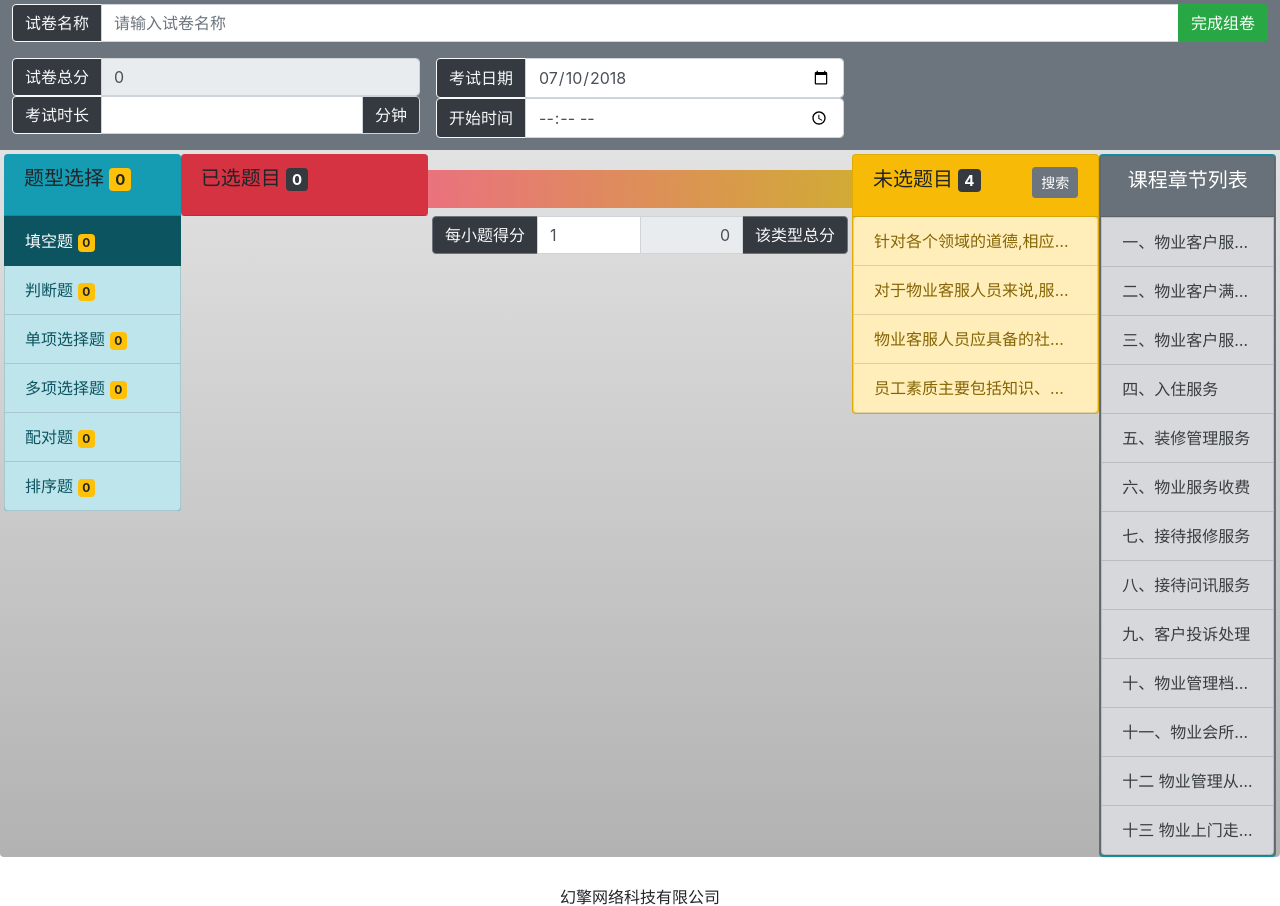
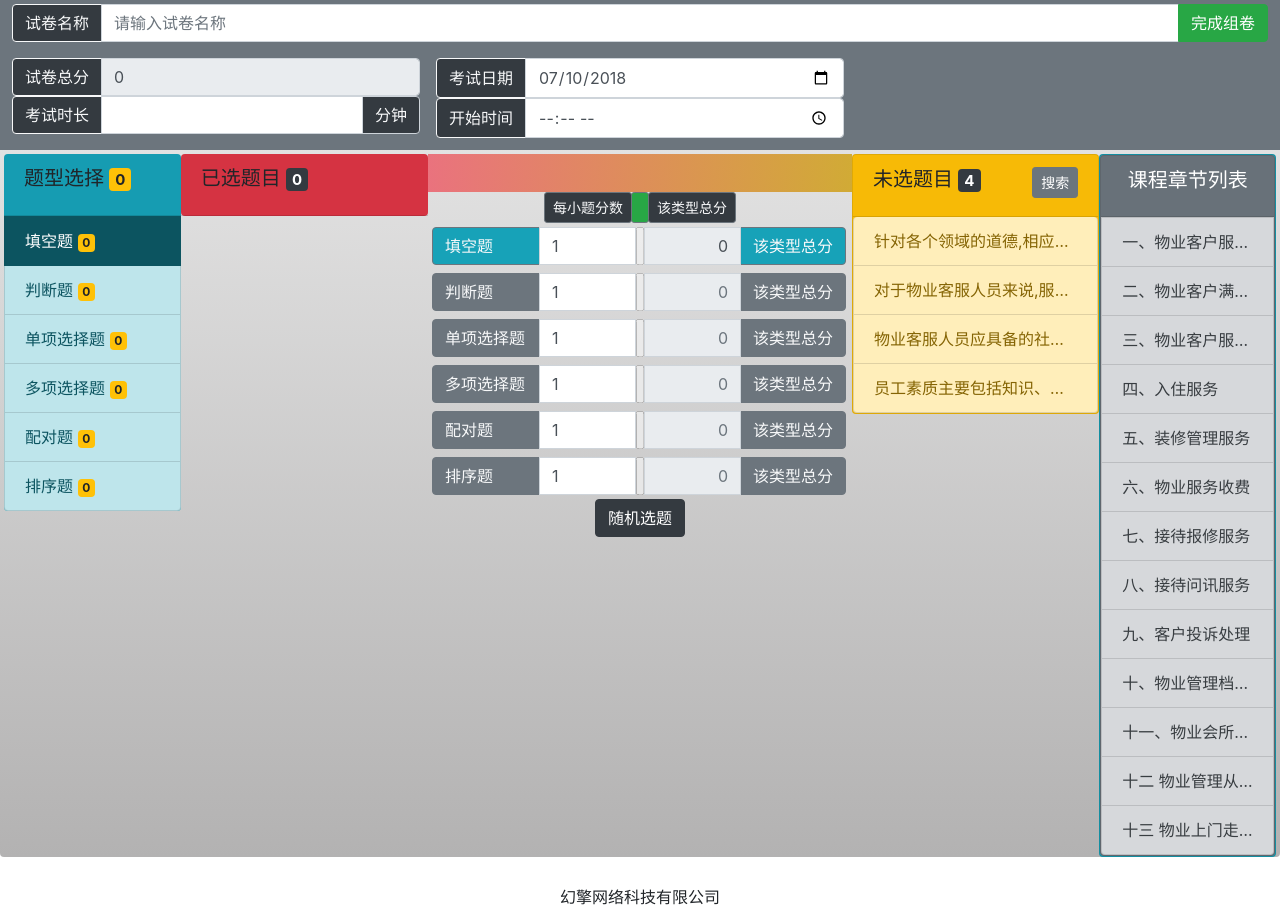
Before and after one commit to ChopinNocture/Python_WebFrame_Std, a Django app: page /course/exam/editor/ in a window 1280 px wide. Shown: the part 56-962 px from the top of the page. Run offline with Django 3.2, Linux system fonts and the light colour scheme; data comes from the database, SQL or seed files in the repository; some libraries are stand-ins or nearby versions.

Commit message:
随机选题

```diff
--- a/EduSite/Statics/css/edu/teacher.css
+++ b/EduSite/Statics/css/edu/teacher.css
@@ -54,6 +54,6 @@
 }
 
 .btn_left_right {
-    transition-property: color, background, left;
+    transition-property: color, background, left, width;
     transition-duration: 0.5s;
 }
--- a/EduSite/Statics/js/course/exam-editor.js
+++ b/EduSite/Statics/js/course/exam-editor.js
@@ -26,6 +26,11 @@ function init() {
         elem.innerHTML = elem.innerHTML.replace(elem.dataset.typeName,TYPE_TRANS_LIST[elem.dataset.typeName]);
     });
 
+    $('span[id^=per-sco-lb-]').each(function (index, elem) {
+        elem.innerHTML = elem.innerHTML.replace(elem.innerHTML, TYPE_TRANS_LIST[elem.innerHTML]);
+    });
+
+    $('#btn_random').on("click", onRandomBegin);
     $('button[id^=QSelected_]').click(onSelectClk);
 
     $('#NavBtn_' + cur_type).click();
@@ -57,11 +62,16 @@ var cur_index = -1;
 function onNavTypeClk(event) {
     $('button[id^=NavBtn_]').removeClass('active');
     $(event.target).addClass('active');
+    $('span[id^=per-sco-lb-]').removeClass('bg-info');
+    $('span[id^=total-sco-lb-]').removeClass('bg-info');
 
     cur_type = event.target.dataset["typeName"];
     current_url = event.target.dataset.url;
     cur_list_url = event.target.dataset.qlistUrl;
     cur_index = -1;
+
+    $('span[id^=per-sco-lb-' + cur_type + ']').addClass('bg-info');
+    $('span[id^=total-sco-lb-' + cur_type + ']').addClass('bg-info');
 
     doRefreshQList();
 
@@ -120,7 +130,7 @@ function updateExamination(){
 
     $('#qlist_num').html(examination.total_num);
     $('#exam-total-score').val(examination.total_score);
-    $('#total-score').val(examination[cur_type].sum_score);
+    $('#total-score-' + cur_type).val(examination[cur_type].sum_score);
 }
 
 //----------------
@@ -152,7 +162,7 @@ const CSS_SEL_CLASS = "list-group-item-danger";
 const CSS_UNSEL_CLASS = "list-group-item-warning";
 
 function updateExamInfo() {
-    $('#per-score').val(examination[cur_type].per_score);
+    $('#per-score-'+cur_type).val(examination[cur_type].per_score);
 }
 
 function updateQList() {
@@ -214,7 +224,6 @@ function onQListBtnDoubleClick(event) {
     $(event.target).tooltip('dispose');
     onToggleAdd();
 }
-onQListBtnDoubleClick
 
 function updateBtn() {
     if(cur_index<0) {
@@ -234,8 +243,8 @@ function updateBtn() {
     }
 }
 
-function onPerScoreChange(event) {
-    examination[cur_type].per_score = event.target.value;
+function onPerScoreChange(event, qtype) {
+    examination[qtype].per_score = event.target.value;
     updateExamination();
 }
 
@@ -326,8 +335,6 @@ function onSubmitClick(event) {
         document.getElementById('exam_editor').submit();
     }
     //
-
-
      //document.getElementById('exam_editor').checkValidity();
     //document.getElementById('exam_editor').verify();
     //document.getElementById('exam_editor').submit();
@@ -350,3 +357,42 @@ function onSubmitSuccess(result) {
     alert(result);
     ShowInfo("成功添加考试！");
 }
+
+var random_num_list = {};
+
+function onRandomBegin(event) {
+    for (var key in random_num_list) {
+        random_num_list[key] = 0;
+    }
+
+    $(event.target).removeClass('btn-dark').addClass('btn-success').off("click", onRandomBegin).on("click", onRandom);
+    $('input[id^=per-num-]').css("width", "80px").attr('disabled', false).val(0);
+    $('#per-num-lb').css("width", "98px").html('设定题目数量');
+}
+
+function onRandom(event) {
+    $(event.target).addClass('btn-dark').removeClass('btn-success').off("click", onRandom).on("click", onRandomBegin);
+    $('input[id^=per-num-]').css({"width":"0px"}).attr({'disabled':true});
+    $('#per-num-lb').css("width", "0px").html('');
+
+    for (var key in question_list_all) {
+        var rand_list = [];
+        question_list_all[key].forEach(function (elem) {
+            rand_list.push(elem);
+            elem.selected = false;
+        });
+
+        if (random_num_list[key] != null) {
+            rand_list = random_pick_list(rand_list, random_num_list[key]);
+            rand_list.forEach(function (elem) {
+                elem.selected = true;
+            });
+        }
+    }
+    doRefreshQList();
+}
+
+function onRandomNumberChange(event, qtype) {
+    random_num_list[qtype] = Math.max(0, Math.min(event.target.value, question_list_all[cur_type].length));
+    event.target.value = random_num_list[qtype];
+}
--- a/EduSite/Statics/js/tools.js
+++ b/EduSite/Statics/js/tools.js
@@ -24,6 +24,20 @@ function ajaxSubmitJson(aform, sucFunc, failFunc) {
     });
 }
 
+function random_pick_list(list, num) {
+    if(Array.isArray(list)) {
+        if (num <= list.length && num >= 0) {
+            var random_list = list.sort(function(){
+                return Math.random() - 0.5;
+            });
+            return random_list.slice(0, num);
+        }
+    }
+    return null;
+}
+// var numArr = getNum().sort(function () {
+//     return Math.random() - 0.5;
+// });
 function tool_shuffle_list(list_len) {
     if (list_len<0) {
         return [];
--- a/EduSite/Templates/course/examination_editor.html
+++ b/EduSite/Templates/course/examination_editor.html
@@ -89,7 +89,8 @@
                             </h5>
                         </div>
                         {% for qType in qTypeList %}
-                        {% url 'course:question-editor-type' qType as qTypeURL %} {% url 'course:question-list' qType as qListURL %}
+                        {% url 'course:question-editor-type' qType as qTypeURL %}
+                        {% url 'course:question-list' qType as qListURL %}
                         <button class="list-group-item list-group-item-action list-group-item-info text-truncate"
                             id="NavBtn_{{ qType }}"
                             onfocus="this.blur()"
@@ -116,24 +117,49 @@
         </div>
         <div class="col-4 m-0 px-1">
             <div class="row-fluid">
-                <div class="btnTrack mt-3" style="margin-left: -4px;margin-right: -4px">
+                <div class="btnTrack " style="margin-left: -4px;margin-right: -4px">
                     <div class="mx-2 p-0" id="magic_panel">
                         <button class="btn btn_left_right btn-warning" style="position: relative;left: 0px;" type="button" onclick="onToggleAdd(event)" id="btn_toggle" onfocus="this.blur()"
                         tabindex="-1"><span class="text-danger font-weight-bold oi oi-arrow-thick-left"></span> 加入试卷</button>
                     </div>
                 </div>
-                <div class="row m-0 p-0">
-                    <div class="input-group my-2">
-                        <div class="input-group-prepend">
-                            <span class="input-group-text bg-dark text-light border-secondary" id="per-sco-label">每小题得分</span>
-                        </div>
-                        <input type="number" min="0.5" max="100" value="1" step="0.5" class="form-control" required aria-describedby="per-sco-label" id="per-score" onchange="onPerScoreChange(event)">
-                        <input type="text" class="form-control text-right" placeholder="0" readonly id="total-score">
-                        <div class="input-group-append">
-                            <span class="input-group-text bg-dark text-light border-secondary" id="total-sco-label">该类型总分</span>
+                <div class="input-group-sm text-center w-100">
+                    <div class="input-group-prepend justify-content-center w-100">
+                        <span class="input-group-text bg-dark text-light border-secondary">每小题分数</span>
+                        <span class="input-group-text bg-success text-light btn_left_right justify-content-center border-secondary" style="width: 0px;" id="per-num-lb"></span>
+                        <span class="input-group-text bg-dark text-light border-secondary">该类型总分</span>
                     </div>
                 </div>
+                <div class="row m-0 p-0">
+                    {% for qType in qTypeList %}
+                    <div class="input-group my-1 w-100">
+                        <div class="input-group-prepend" style="width: 108px">
+                            <span class="input-group-text bg-secondary text-light border-secondary w-100" id="per-sco-lb-{{qType}}">{{qType}}</span>
                         </div>
+                        <input type="number" min="0.5" max="100" value="1" step="0.5" class="form-control" required aria-describedby="per-sco-lb-{{qType}}" id="per-score-{{qType}}" onchange="onPerScoreChange(event, '{{qType}}')">
+                        <input type="number" min="0" max="100" value="0" step="1" class="text-center btn_left_right" style="width: 0px;" disabled required id="per-num-{{qType}}" onchange="onRandomNumberChange(event, '{{qType}}')">
+                        <input type="text" class="form-control text-right" placeholder="0" readonly id="total-score-{{qType}}">
+                        <div class="input-group-append" style="width: 108px">
+                            <span class="input-group-text bg-secondary text-light border-secondary" id="total-sco-lb-{{qType}}">该类型总分</span>
+                        </div>
+                    </div>
+                    {% endfor %}
+                </div>
+
+                <div class="row m-0 p-0 justify-content-center">
+                    <div class="collapse text-center" id="random_tips">
+                        <h4>
+                            <span class="text-success oi oi-caret-top" title="caret-top" aria-hidden="true" ic_name="difficult" ic_active="false"></span>
+                        </h4>
+                        <div class="card card-body mx-5 p-2 bg-secondary text-warning">
+                            在上方的输入框，为每个类型的题目，填入需要的题目数量 &#10;&#13; 之后点击下方“随机选题”按钮
+                        </div>
+                    </div>
+                    <button class="btn btn_left_right btn-dark"
+                        type="button" id="btn_random" data-toggle="collapse" data-target="#random_tips"
+                        aria-expanded="false" aria-controls="random_tips">随机选题</button>
+                </div>
+
             </div>
         </div>
         <div class="col-4">
@@ -166,7 +192,6 @@
                             {{course_html}}
                             <!-- </div> -->
                         </div>
-
                     </div>
                 </div>
             </div>
```
Lines whose indentation alone changed are shown as unchanged.
